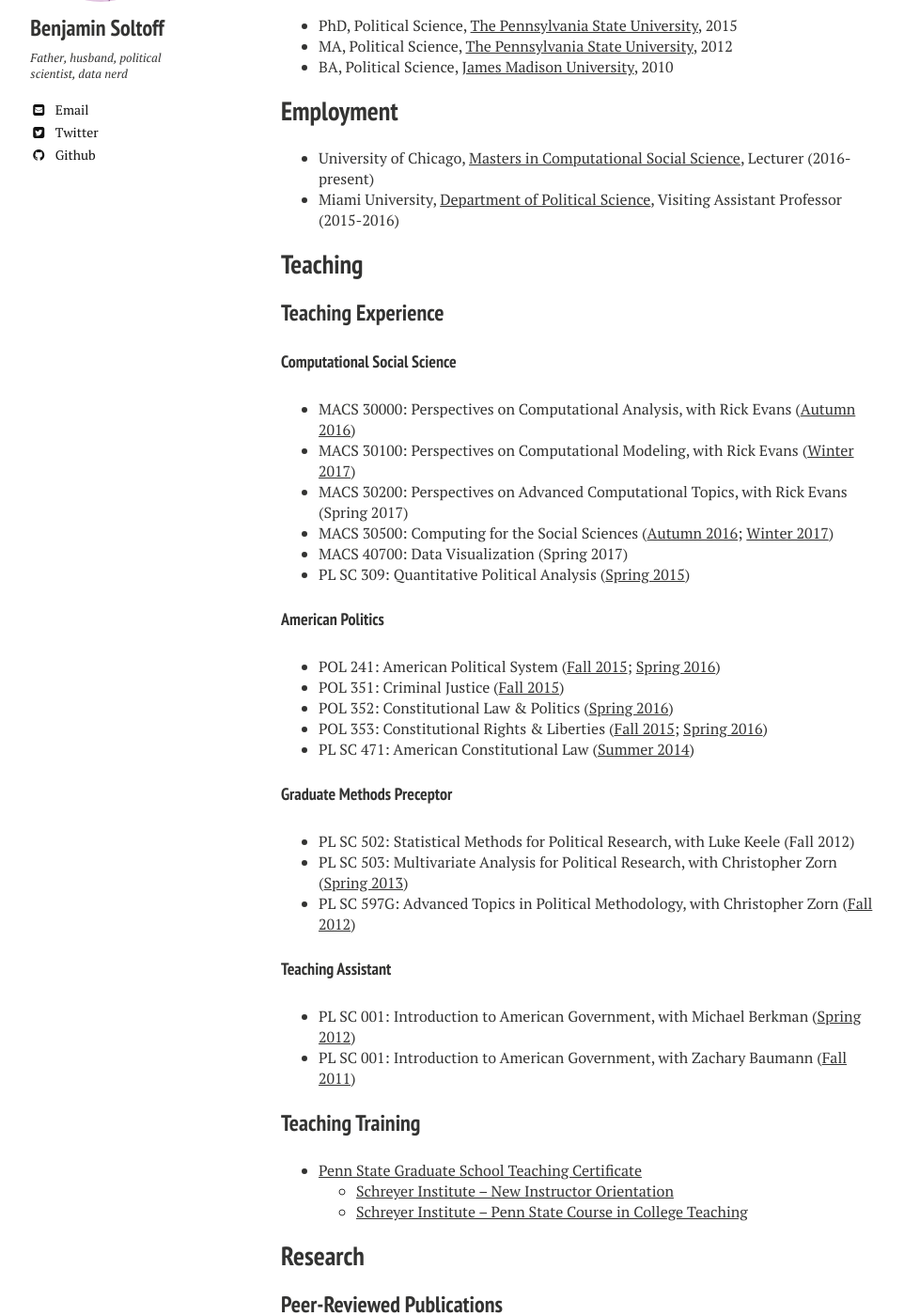
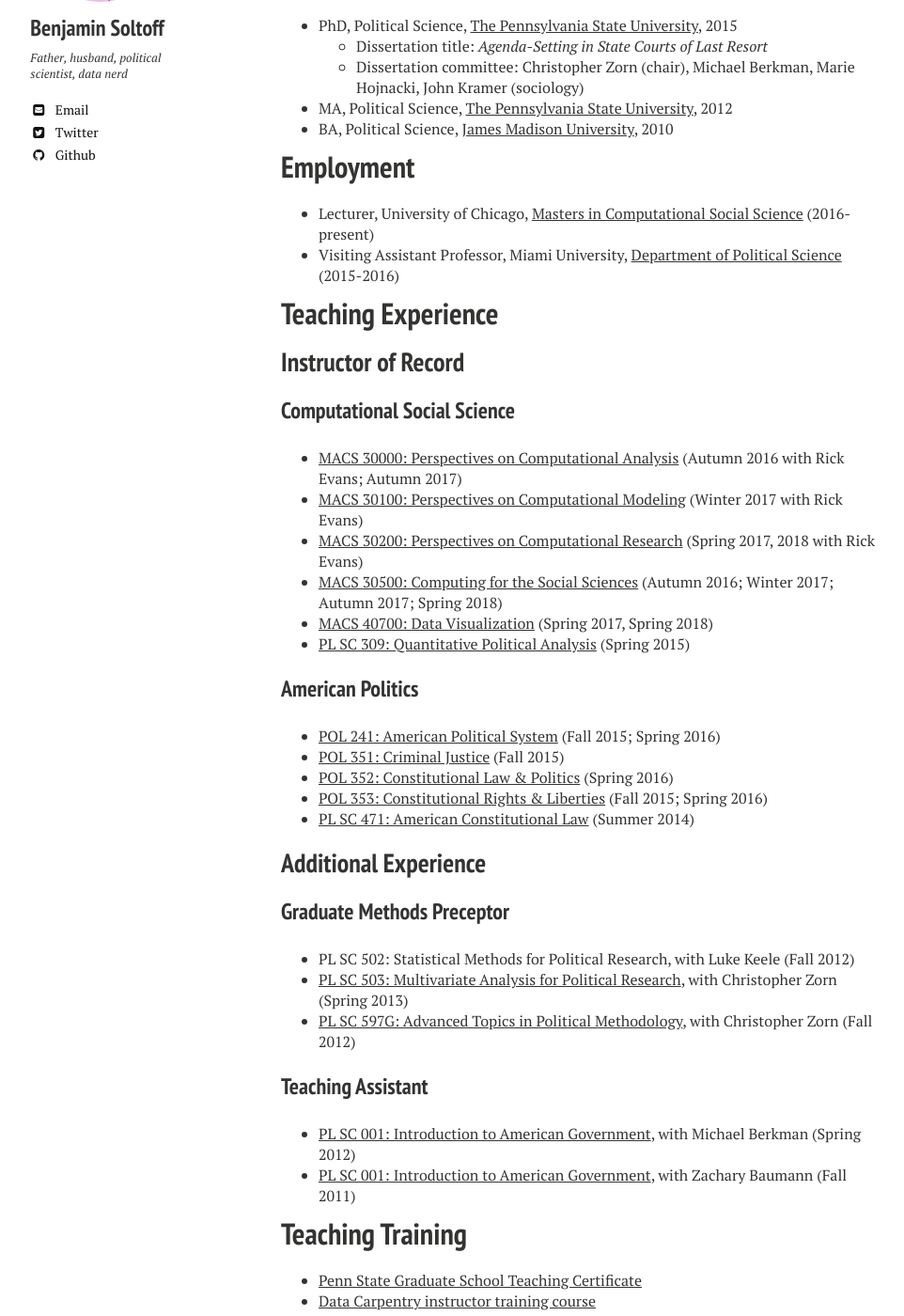
Before and after one commit to bensoltoff/old-bensoltoff.github.io, a Jekyll site: the page built from about/cv/index.md, in a window 1280 px wide and 1400 px high, scrolled down 324 px. Shown: the whole window at 94% size, without its empty margins (21-983 px from the left). Built offline with Jekyll 4.4.1, drawn with Linux system fonts in a browser that asks for light colours; nearby versions of some CDN libraries; library files that are not in the unit come from our copies; some of the changed text lies outside the part shown.

Commit message:
Update CV

```diff
--- a/about/cv/index.md
+++ b/about/cv/index.md
@@ -6,129 +6,133 @@
 ---
 
 Social Sciences Division          | Phone: (773)-702-9360
-University of Chicago             | Office: 249 Saieh Hall
+University of Chicago             | Office: [209 McGiffert House](https://www.google.com/maps/place/McGiffert+House,+5751+S+Woodlawn+Ave,+Chicago,+IL+60637)
 5730 S. Woodlawn Ave              | [ben@bensoltoff.com](mailto:ben@bensoltoff.com)
 Chicago, IL 60637                 |
 
-
-## Education
+# Education
 
 * PhD, Political Science, [The Pennsylvania State University](http://polisci.la.psu.edu/), 2015
+    * Dissertation title: *Agenda-Setting in State Courts of Last Resort*
+    * Dissertation committee: Christopher Zorn (chair), Michael Berkman, Marie Hojnacki, John Kramer (sociology)
 * MA, Political Science, [The Pennsylvania State University](http://polisci.la.psu.edu/), 2012
 * BA, Political Science, [James Madison University](http://www.jmu.edu/polisci/), 2010
 
+# Employment
 
-## Employment
+* Lecturer, University of Chicago, [Masters in Computational Social Science](https://macss.uchicago.edu/) (2016-present)
+* Visiting Assistant Professor, Miami University, [Department of Political Science](http://miamioh.edu/cas/academics/departments/political-science/index.html) (2015-2016)
 
-* University of Chicago, [Masters in Computational Social Science](https://macss.uchicago.edu/), Lecturer (2016-present)
-* Miami University, [Department of Political Science](http://miamioh.edu/cas/academics/departments/political-science/index.html), Visiting Assistant Professor (2015-2016)
+# Teaching Experience
 
-## Teaching
+## Instructor of Record
 
-### Teaching Experience
+### Computational Social Science
 
-#### Computational Social Science
+* [MACS 30000: Perspectives on Computational Analysis](https://github.com/UC-MACSS/persp-analysis) (Autumn 2016 with Rick Evans; Autumn 2017)
+* [MACS 30100: Perspectives on Computational Modeling](https://github.com/UC-MACSS/persp-model) (Winter 2017 with Rick Evans)
+* [MACS 30200: Perspectives on Computational Research](https://github.com/UC-MACSS/persp-research) (Spring 2017, 2018 with Rick Evans)
+* [MACS 30500: Computing for the Social Sciences](http://cfss.uchicago.edu) (Autumn 2016; Winter 2017; Autumn 2017; Spring 2018)
+* [MACS 40700: Data Visualization](https://github.com/uc-cfss/dataviz) (Spring 2017, Spring 2018)
+* [PL SC 309: Quantitative Political Analysis](https://drive.google.com/file/d/0ByLziL7vt0rqRHR5X3dCVldWQ2s/view?usp=sharing) (Spring 2015)
 
-* MACS 30000: Perspectives on Computational Analysis, with Rick Evans ([Autumn 2016](https://github.com/UC-MACSS/persp-analysis))
-* MACS 30100: Perspectives on Computational Modeling, with Rick Evans ([Winter 2017](https://github.com/UC-MACSS/persp-model))
-* MACS 30200: Perspectives on Advanced Computational Topics, with Rick Evans (Spring 2017)
-* MACS 30500: Computing for the Social Sciences ([Autumn 2016](http://cfss.uchicago.edu/fall2016/); [Winter 2017](http://cfss.uchicago.edu))
-* MACS 40700: Data Visualization (Spring 2017)
-* PL SC 309: Quantitative Political Analysis ([Spring 2015](https://drive.google.com/file/d/0ByLziL7vt0rqRHR5X3dCVldWQ2s/view?usp=sharing))
+### American Politics
 
-#### American Politics
+* [POL 241: American Political System](https://drive.google.com/file/d/0ByLziL7vt0rqcnItSHBJU2VFcFE/view?usp=sharing) (Fall 2015; Spring 2016)
+* [POL 351: Criminal Justice](https://drive.google.com/a/bensoltoff.com/file/d/0ByLziL7vt0rqS2xkUDN0aGF3WEk/view) (Fall 2015)
+* [POL 352: Constitutional Law & Politics](https://drive.google.com/file/d/0ByLziL7vt0rqcUtWTnNqMFZkNjQ/view?usp=sharing) (Spring 2016)
+* [POL 353: Constitutional Rights & Liberties](https://drive.google.com/file/d/0ByLziL7vt0rqemVnTEpQRDV5c2M/view?usp=sharing) (Fall 2015; Spring 2016)
+* [PL SC 471: American Constitutional Law](https://drive.google.com/file/d/0ByLziL7vt0rqWkdoNXlhMTZ1Q1E/edit?usp=sharing) (Summer 2014)
 
-* POL 241: American Political System ([Fall 2015](https://drive.google.com/a/bensoltoff.com/file/d/0ByLziL7vt0rqb3NDR2haV20yTzg/view); [Spring 2016](https://drive.google.com/file/d/0ByLziL7vt0rqcnItSHBJU2VFcFE/view?usp=sharing))
-* POL 351: Criminal Justice ([Fall 2015](https://drive.google.com/a/bensoltoff.com/file/d/0ByLziL7vt0rqS2xkUDN0aGF3WEk/view))
-* POL 352: Constitutional Law & Politics ([Spring 2016](https://drive.google.com/file/d/0ByLziL7vt0rqcUtWTnNqMFZkNjQ/view?usp=sharing))
-* POL 353: Constitutional Rights & Liberties ([Fall 2015](https://drive.google.com/a/bensoltoff.com/file/d/0ByLziL7vt0rqVmRsWlJFRS1lck0/view); [Spring 2016](https://drive.google.com/file/d/0ByLziL7vt0rqemVnTEpQRDV5c2M/view?usp=sharing))
-* PL SC 471: American Constitutional Law ([Summer 2014](https://drive.google.com/file/d/0ByLziL7vt0rqWkdoNXlhMTZ1Q1E/edit?usp=sharing))
+## Additional Experience
 
-#### Graduate Methods Preceptor
+### Graduate Methods Preceptor
 
 * PL SC 502: Statistical Methods for Political Research, with Luke Keele (Fall 2012)
-* PL SC 503: Multivariate Analysis for Political Research, with Christopher Zorn ([Spring 2013](https://drive.google.com/file/d/0ByLziL7vt0rqSGFaMXMxaHFhRWM/edit?usp=sharing))
-* PL SC 597G: Advanced Topics in Political Methodology, with Christopher Zorn ([Fall 2012](https://drive.google.com/file/d/0ByLziL7vt0rqWExXTUpCVDlBX1k/edit?usp=sharing))
+* [PL SC 503: Multivariate Analysis for Political Research](https://drive.google.com/file/d/0ByLziL7vt0rqSGFaMXMxaHFhRWM/edit?usp=sharing), with Christopher Zorn (Spring 2013)
+* [PL SC 597G: Advanced Topics in Political Methodology](https://drive.google.com/file/d/0ByLziL7vt0rqWExXTUpCVDlBX1k/edit?usp=sharing), with Christopher Zorn (Fall 2012)
 
-#### Teaching Assistant
+### Teaching Assistant
 
-* PL SC 001: Introduction to American Government, with Michael Berkman ([Spring 2012](https://drive.google.com/file/d/0ByLziL7vt0rqWFR6aHgwM2o2bUk/edit?usp=sharing))
-* PL SC 001: Introduction to American Government, with Zachary Baumann ([Fall 2011](https://drive.google.com/file/d/0ByLziL7vt0rqdTYyWTJ1NEFURkk/edit?usp=sharing))
+* [PL SC 001: Introduction to American Government](https://drive.google.com/file/d/0ByLziL7vt0rqWFR6aHgwM2o2bUk/edit?usp=sharing), with Michael Berkman (Spring 2012)
+* [PL SC 001: Introduction to American Government](https://drive.google.com/file/d/0ByLziL7vt0rqdTYyWTJ1NEFURkk/edit?usp=sharing), with Zachary Baumann (Fall 2011)
 
-### Teaching Training
+# Teaching Training
 
 * [Penn State Graduate School Teaching Certificate](http://www.gradschool.psu.edu/index.cfm/current-students/tacert/)
-  * [Schreyer Institute -- New Instructor Orientation](http://www.schreyerinstitute.psu.edu/Events/NIO/)
-  * [Schreyer Institute -- Penn State Course in College Teaching](http://www.schreyerinstitute.psu.edu/Events/CCT/)
+* [Data Carpentry instructor training course](http://www.datacarpentry.org/for-instructors/)
 
+# Research
 
-## Research
-
-### Peer-Reviewed Publications
+## Peer-Reviewed Publications
 
 1. [**Soltoff, Benjamin C.**, with Zachary Baumann and Kathleen Marchetti. 2015. "What's the Payoff? Assessing the Efficacy of Classroom Technologies on Student Attitudes and Grade Outcomes." Journal of Political Science Education, 11(3), 249-263.](http://dx.doi.org/10.1080/15512169.2015.1047104)
 
-### Working Papers
+## Under Review
 
 * Campaign Contributions and Judicial Decisionmaking: Does Money Buy Access?
-* Campaign Contributions and Judicial Decisionmaking in Elected and Appointed Judiciaries (with Jeremy Johnson)
+    * Invited to revise and resubmit at *Journal of Law and Courts*
+* Do Decisions Follow Dollars? Campaign Contributions and State Supreme Court Decisions
+    * Invited to revise and resubmit at *Justice System Journal*
+    * Winner, Outstanding Poster, 2014 State Politics and Policy Conference
+
+## Working Papers
+
+* Campaign Contributions and Judicial Decisionmaking in Elected and Appointed Judiciaries
 * The Effect of Institutional Procedures on Agenda-Setting in State Courts of Last Resort
-* (How) Is Justice For Sale? Campaign Contributions and State Supreme Court Decisions
-  * Winner, Outstanding Poster, 2014 State Politics and Policy Conference
 * Sincere and Sophisticated Agenda-Setting in State Courts of Last Resort
 * Supreme Court Behavior Under Mandatory Jurisdiction (with Christopher Zorn)
 
-### Other Publications
+## Other Publications
 
 * [Replace two justices, not one.](http://www.mydaytondailynews.com/news/news/opinion/scholars-look-at-whats-next-for-supreme-court/nqSyp/) *Dayton Daily News*, February 21, 2016.
 
-### Conference and Seminar Presentations
+## Conference and Seminar Presentations
 
 * Supreme Court Behavior Under Mandatory Jurisdiction (with Christopher Zorn)
-  * Poster presented at the Annual Meeting of the Society for Political Methodology, Rochester, NY, 2015.
-  * Paper presented at the Annual Meeting of the Midwest Political Science Association, Chicago, IL, 2015.
+    * Poster presented at the Annual Meeting of the Society for Political Methodology, Rochester, NY, 2015.
+    * Paper presented at the Annual Meeting of the Midwest Political Science Association, Chicago, IL, 2015.
 * Campaign Contributions and Judicial Decisionmaking in Elected and Appointed Judiciaries (with Jeremy Johnson)
-  * Paper presented at the Annual Meeting of the Pennsylvania Political Science Association, Philadelphia, PA, 2015.
+    * Paper presented at the Annual Meeting of the Pennsylvania Political Science Association, Philadelphia, PA, 2015.
 * Campaign Contributions and Judicial Decisionmaking: Does Money Buy Access?
-  * Paper presented at the Annual Meeting of the Southern Political Science Association, New Orleans, LA, 2015.
-  * Poster presented at the 30th Annual Graduate Exhibition, Penn State University, State College, PA, 2015.
+    * Paper presented at the Annual Meeting of the Southern Political Science Association, New Orleans, LA, 2015.
+    * Poster presented at the 30th Annual Graduate Exhibition, Penn State University, State College, PA, 2015.
 * The Effect of Institutional Procedures on Agenda-Setting in State Courts of Last Resort
-  * Paper presented at the Annual Meeting of the Southern Political Science Association, New Orleans, LA, 2015.
+    * Paper presented at the Annual Meeting of the Southern Political Science Association, New Orleans, LA, 2015.
 * Do Decisions Follow Dollars? Campaign Contributions and State Supreme Court Decisions
-  * Poster presented at the Annual State Politics & Policy Conference, Bloomington, IN, 2014.
+    * Poster presented at the Annual State Politics & Policy Conference, Bloomington, IN, 2014.
 * Automated Retrieval and Classification of State Supreme Court Decisions
-  * Paper presented at the Annual Meeting of the Midwest Political Science Association, Chicago, IL, 2014.
-  * Paper presented at the Center for American Political Responsiveness Brown Bag Seminar, Penn State University, University Park, PA, March 26, 2014.
+    * Paper presented at the Annual Meeting of the Midwest Political Science Association, Chicago, IL, 2014.
+    * Paper presented at the Center for American Political Responsiveness Brown Bag Seminar, Penn State University, University Park, PA, March 26, 2014.
 * Mixed-Effects Modeling for Grouped/Clustered Data
-  * Presented at the Quantitative Social Science Initiative (QuaSSI) Colloquium, Penn State University, University Park, PA, December 9, 2013.
+    * Presented at the Quantitative Social Science Initiative (QuaSSI) Colloquium, Penn State University, University Park, PA, December 9, 2013.
 * The Effect of Institutional Procedures on Agenda-Setting in State Courts of Last Resort (with Christopher Zorn)
-  * Poster scheduled to be presented at the Annual State Politics & Policy Conference, Iowa City, IA, 2013.
-  * Paper presented at the Annual Meeting of the Southern Political Science Association, Orlando, FL, 2013.
+    * Poster scheduled to be presented at the Annual State Politics & Policy Conference, Iowa City, IA, 2013.
+    * Paper presented at the Annual Meeting of the Southern Political Science Association, Orlando, FL, 2013.
 * Agenda-Setting in State Courts of Last Resort: Same-Sex Marriage Litigation from 1993-2009
-  * Paper presented at the Annual Meeting of the Midwest Political Science Association, Chicago, IL, 2012.
-  * Paper presented at the Center for American Political Responsiveness Brown Bag Seminar, Penn State University, University Park, PA, April 4, 2012.
+    * Paper presented at the Annual Meeting of the Midwest Political Science Association, Chicago, IL, 2012.
+    * Paper presented at the Center for American Political Responsiveness Brown Bag Seminar, Penn State University, University Park, PA, April 4, 2012.
 * What's the Payoff? Assessing the Efficacy of Classroom Technologies on Student Attitudes and Grade Outcomes (with Zachary Baumann and Kathleen Marchetti)
-  * Paper presented at the Penn State Symposium for Teaching and Learning with Technology, University Park, PA, 2012.
+    * Paper presented at the Penn State Symposium for Teaching and Learning with Technology, University Park, PA, 2012.
 * Aging America: Public Policy Implications of Licensing Regulations for Older Drivers
-  * Paper presented at the Senior Honors Thesis Colloquium, Department of Political Science, James Madison University, Harrisonburg, VA, April 19, 2010.
-  * Paper presented at the Colonial Academic Alliance Undergraduate Research Conference, Richmond, VA, 2010.
-  * Paper presented at the Inaugural Madison Research by Undergraduates in the Social Sciences and Humanities Conference, Harrisonburg, VA, 2010.
+    * Paper presented at the Senior Honors Thesis Colloquium, Department of Political Science, James Madison University, Harrisonburg, VA, April 19, 2010.
+    * Paper presented at the Colonial Academic Alliance Undergraduate Research Conference, Richmond, VA, 2010.
+    * Paper presented at the Inaugural Madison Research by Undergraduates in the Social Sciences and Humanities Conference, Harrisonburg, VA, 2010.
 
+# Grants, Fellowships, and Awards
 
-## Grants, Fellowships, and Awards
-
-### National
+## National
 
 * [National Science Foundation Doctoral Dissertation Research Improvement Grant SES-1424097](http://www.nsf.gov/awardsearch/showAward?AWD_ID=1424097\&HistoricalAwards=false), 2014 ($29,344)
 
-### University
+## University
 
 * College Dissertation Support Grant (Assistantship Release), College of the Liberal Arts, Penn State University, Fall 2014 ($4,000)
 * External Funding Incentive Award, College of the Liberal Arts, Penn State University, 2014 ($500)
 * Pre-Doctoral Fellow, Penn State Quantitative Social Science Initiative (QuaSSI), 2013-2014
 * Phi Beta Kappa & Phi Kappa Phi, 2010
 
-### Department
+## Department
 
 * Travel Grant for presentation at SPPC, Department of Political Science, Penn State University, 2014 ($600)
 * Travel Grant for presentation at MPSA, Department of Political Science, Penn State University, 2014 ($700)
@@ -141,18 +145,27 @@
 * James Madison University Honor's Program small grant to attend Sorensen Institute for Political Leadership, College Leaders Program, 2009 ($200)
 * "Best Political Science Senior Honors Thesis," James Madison University, 2010
 
+# Advising
 
-## Service to the Profession
+* MA thesis advisor: Yanning Cui (2017), Bobae Kang (2017)
+
+# Service to the Profession
 
 * Reviewer, *American Journal of Political Science*, *State Politics & Policy Quarterly*
 * Panel discussant, American Political Science Association
+* Roundtable panel discussant, Midwest Political Science Association
 
+# Professional Development & Related Experiences
 
-## References
+* Auditor, Patton Township, Pennsylvania, 2013-2015
+* Statistical Analyst, [Energy CAP](http://www.energycap.com/), Summer 2015
+* Analyst (Graduate Internship), [Government Accountability Office](http://www.gao.gov/), Summer 2013
 
-* [Christopher Zorn](http://polisci.la.psu.edu/people/cuz10) (email: [zorn@psu.edu](mailto:zorn@psu.edu))
-  * Liberal Arts Research Professor, [Political Science](http://polisci.la.psu.edu/), [The Pennsylvania State University](http://www.psu.edu/)
-* [Marie Hojnacki](http://polisci.la.psu.edu/people/meh11) (email: [marieh@psu.edu](mailto:marieh@psu.edu))
-  * Associate Professor, [Political Science](http://polisci.la.psu.edu/), [The Pennsylvania State University](http://www.psu.edu/)
-* [Michael Berkman](http://polisci.la.psu.edu/people/mbb1) (email: [mbb1@psu.edu](mailto:mbb1@psu.edu))
-  * Professor and Director, [Center for American Political Responsiveness](http://capr.la.psu.edu/), [Political Science](http://polisci.la.psu.edu/), [The Pennsylvania State University](http://www.psu.edu/)
+# References
+
+* [Christopher Zorn](http://polisci.la.psu.edu/people/cuz10) (email: zorn@psu.edu)
+    * Liberal Arts Research Professor of Political Science and Sociology, The Pennsylvania State University
+* [Chad Cyrenne](https://macss.uchicago.edu/directory/chad-cyrenne-phd) (email: cmcyrenn@uchicago.edu)
+    * Managing Director, MA Programs in the Social Sciences, University of Chicago
+* [Rick Evans](https://sites.google.com/site/rickecon/) (email: rwevans@uchicago.edu)
+    * Senior Lecturer in Computational Social Science; Director, Open Source Macroeconomics Laboratory; Fellow at the Becker Friedman Institute, University of Chicago
```
